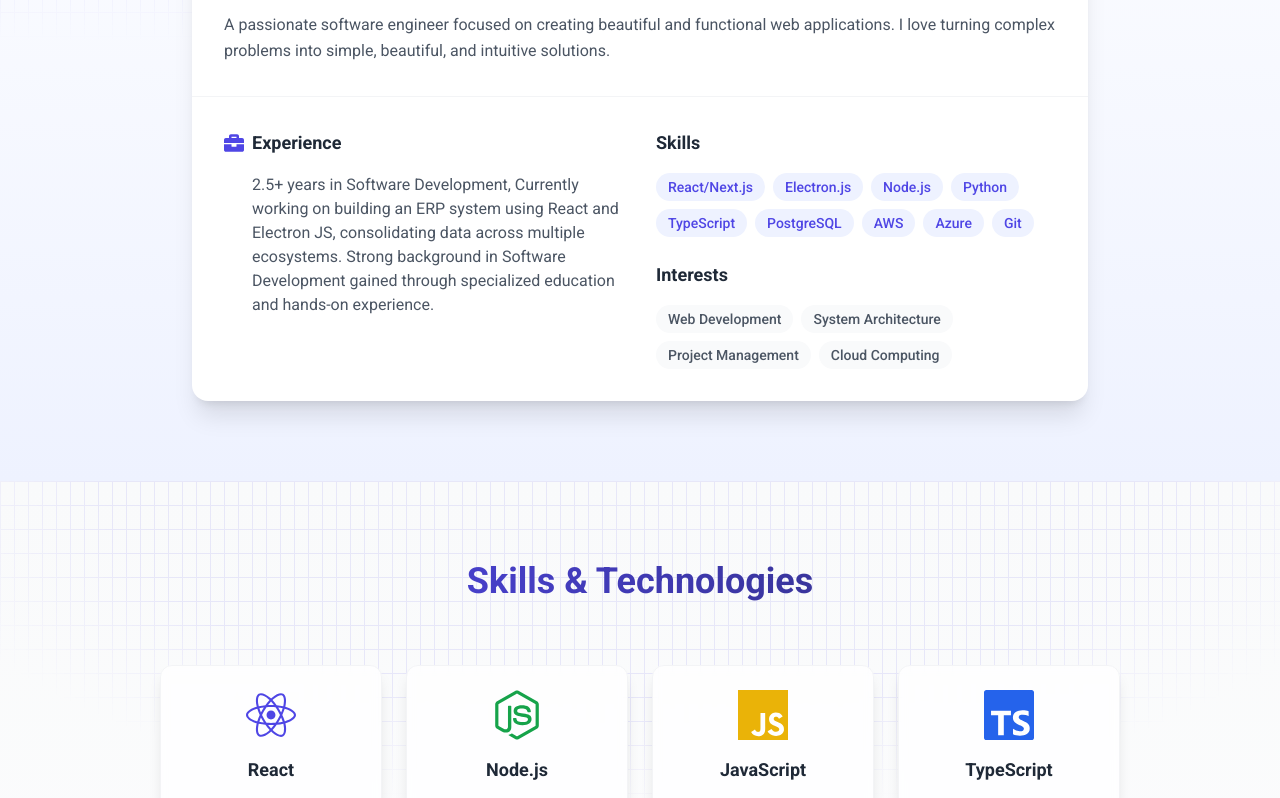
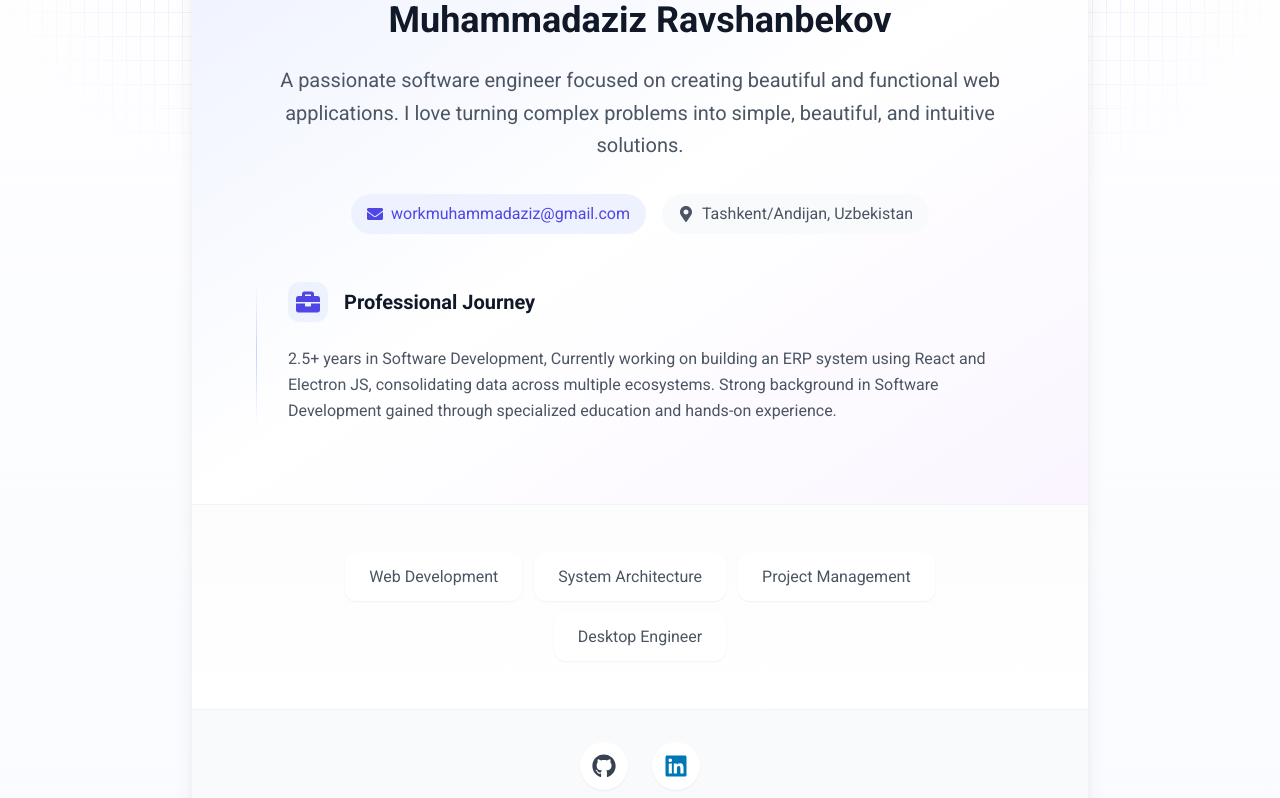
Before and after one commit to smuhammadaziz/portfolio, a React (Vite) app: page / in a window 1280 px wide. Shown: the part 1100-1898 px from the top of the page. Built offline with nearby package versions, Linux system fonts and the light colour scheme.

Commit message:
add: adding new design for my about jsx fle

```diff
--- a/src/components/about/about.jsx
+++ b/src/components/about/about.jsx
@@ -2,144 +2,160 @@ import React from "react";
 import { motion } from "framer-motion";
 import {
   FaBriefcase,
-  FaGraduationCap,
   FaMapMarkerAlt,
   FaEnvelope,
+  FaGithub,
+  FaLinkedin,
 } from "react-icons/fa";
 
 function AboutSection() {
   const personalInfo = {
-    education: "Bachelor's in Computer Science",
     location: "Tashkent/Andijan, Uzbekistan",
     email: "workmuhammadaziz@gmail.com",
     experience:
       "2.5+ years in Software Development, Currently working on building an ERP system using React and Electron JS, consolidating data across multiple ecosystems. Strong background in Software Development gained through specialized education and hands-on experience.",
-    skills: [
-      "React/Next.js",
-      "Electron.js",
-      "Node.js",
-      "Python",
-      "TypeScript",
-      "PostgreSQL",
-      "AWS",
-      "Azure",
-      "Git",
-    ],
     interests: [
       "Web Development",
       "System Architecture",
       "Project Management",
-      "Cloud Computing",
+      "Desktop Engineer",
     ],
   };
 
+  const containerVariants = {
+    hidden: { opacity: 0 },
+    visible: {
+      opacity: 1,
+      transition: {
+        staggerChildren: 0.1,
+      },
+    },
+  };
+
+  const itemVariants = {
+    hidden: { y: 20, opacity: 0 },
+    visible: {
+      y: 0,
+      opacity: 1,
+    },
+  };
+
   return (
-    <section className="relative py-20 overflow-hidden">
-      {/* Background Elements */}
-      <div className="absolute inset-0 bg-gradient-to-b from-white to-indigo-50" />
-      <div className="absolute inset-0 bg-[linear-gradient(to_right,#4f46e5_1px,transparent_1px),linear-gradient(to_bottom,#4f46e5_1px,transparent_1px)] bg-[size:14px_24px] [mask-image:radial-gradient(ellipse_80%_40%_at_10%_0%,#000_70%,transparent_110%)] opacity-[0.1]" />
+    <section className="relative py-24 overflow-hidden">
+      {/* Decorative elements */}
+      <div className="absolute inset-0 bg-gradient-to-b from-white to-indigo-50/30">
+        <div className="absolute inset-0 bg-[linear-gradient(to_right,#4f46e5_1px,transparent_1px),linear-gradient(to_bottom,#4f46e5_1px,transparent_1px)] bg-[size:14px_24px] [mask-image:radial-gradient(ellipse_60%_50%_at_50%_0%,#000_70%,transparent_100%)] opacity-[0.1]" />
+        <div className="absolute top-0 left-0 right-0 h-px bg-gradient-to-b from-transparent via-indigo-200 to-transparent" />
+      </div>
 
-      <div className="container mx-auto px-6 relative z-10">
+      <div className="container mx-auto px-4 sm:px-6 lg:px-8 relative z-10">
         <motion.div
-          initial={{ opacity: 0, y: 20 }}
-          animate={{ opacity: 1, y: 0 }}
-          transition={{ duration: 0.6 }}
+          initial="hidden"
+          whileInView="visible"
+          viewport={{ once: true }}
+          variants={containerVariants}
           className="max-w-4xl mx-auto">
-          <div className="text-center py-6 pt-10">
-            <h2 className="text-4xl font-bold bg-clip-text text-transparent bg-gradient-to-r from-indigo-600 to-indigo-900 mb-4">
+          <motion.div variants={itemVariants} className="text-center mb-8">
+            <h2 className="text-4xl md:text-5xl font-bold text-gray-900 mb-4 tracking-tight">
               About Me
             </h2>
-          </div>
+            <p className="text-lg text-gray-600 max-w-2xl mx-auto">
+              Passionate about creating elegant solutions to complex problems
+            </p>
+          </motion.div>
+
           <motion.div
-            initial={{ opacity: 0, y: 20 }}
-            animate={{ opacity: 1, y: 0 }}
-            transition={{ duration: 0.6, delay: 0.2 }}
-            className="bg-white rounded-2xl shadow-xl hover:shadow-2xl transition-all duration-300">
-            {/* Card Header */}
-            <div className="p-8 border-b border-gray-100">
-              <div className="flex flex-col md:flex-row md:items-center md:justify-between mb-4">
-                <div className="mb-4 md:mb-0">
-                  <h3 className="text-2xl font-bold text-gray-800 mb-2">
+            variants={itemVariants}
+            className="bg-white rounded-2xl shadow-xl overflow-hidden">
+            {/* Hero Section */}
+            <div className="relative px-6 py-16 sm:px-12 sm:py-20 overflow-hidden">
+              <div className="absolute inset-0 bg-gradient-to-br from-indigo-50 via-white to-purple-50" />
+
+              <div className="relative">
+                <motion.div
+                  variants={itemVariants}
+                  className="max-w-3xl mx-auto text-center mb-12">
+                  <h3 className="text-3xl sm:text-4xl font-bold text-gray-900 mb-6">
                     Muhammadaziz Ravshanbekov
                   </h3>
-                  <p className="text-indigo-600 font-semibold">
-                    Full Stack Developer
+                  <p className="text-xl text-gray-600 leading-relaxed mb-8">
+                    A passionate software engineer focused on creating beautiful
+                    and functional web applications. I love turning complex
+                    problems into simple, beautiful, and intuitive solutions.
                   </p>
-                </div>
-                <div className="flex flex-col space-y-2">
-                  <div className="flex items-center text-gray-600">
+                  <div className="flex flex-wrap items-center justify-center gap-4">
+                    <a
+                      href={`mailto:${personalInfo.email}`}
+                      className="inline-flex items-center px-4 py-2 rounded-full bg-indigo-50 text-indigo-600 hover:bg-indigo-100 transition-colors group">
+                      <FaEnvelope className="w-4 h-4 mr-2 group-hover:scale-110 transition-transform" />
+                      <span>{personalInfo.email}</span>
+                    </a>
+                    <span className="inline-flex items-center px-4 py-2 rounded-full bg-gray-50 text-gray-600">
                       <FaMapMarkerAlt className="w-4 h-4 mr-2" />
                       <span>{personalInfo.location}</span>
+                    </span>
                   </div>
-                  <div className="flex items-center text-gray-600">
-                    <FaEnvelope className="w-4 h-4 mr-2" />
-                    <span>{personalInfo.email}</span>
+                </motion.div>
+
+                <motion.div
+                  variants={itemVariants}
+                  className="max-w-3xl mx-auto">
+                  <div className="relative">
+                    <div className="absolute left-0 top-0 h-full w-px bg-gradient-to-b from-transparent via-indigo-200 to-transparent" />
+                    <div className="pl-8">
+                      <div className="flex items-center gap-4 mb-6">
+                        <div className="p-2 bg-indigo-50 rounded-xl">
+                          <FaBriefcase className="w-6 h-6 text-indigo-600" />
                         </div>
-                </div>
+                        <h4 className="text-xl font-bold text-gray-900">
+                          Professional Journey
+                        </h4>
                       </div>
                       <p className="text-gray-600 leading-relaxed">
-                A passionate software engineer focused on creating beautiful and
-                functional web applications. I love turning complex problems
-                into simple, beautiful, and intuitive solutions.
-              </p>
-            </div>
-
-            {/* Card Content */}
-            <div className="p-8">
-              <div className="grid grid-cols-1 md:grid-cols-2 gap-8">
-                {/* Left Column */}
-                <div className="space-y-6">
-                  <div>
-                    <div className="flex items-center mb-4">
-                      <FaBriefcase className="text-indigo-600 w-5 h-5 mr-2" />
-                      <h4 className="text-lg font-semibold text-gray-800">
-                        Experience
-                      </h4>
-                    </div>
-                    <p className="text-gray-600 ml-7">
                         {personalInfo.experience}
                       </p>
                     </div>
                   </div>
-
-                {/* Right Column */}
-                <div className="space-y-6">
-                  <div>
-                    <h4 className="text-lg font-semibold text-gray-800 mb-4">
-                      Skills
-                    </h4>
-                    <div className="flex flex-wrap gap-2">
-                      {personalInfo.skills.map((skill, index) => (
-                        <motion.span
-                          key={skill}
-                          initial={{ opacity: 0, scale: 0.9 }}
-                          animate={{ opacity: 1, scale: 1 }}
-                          transition={{ duration: 0.3, delay: index * 0.1 }}
-                          className="px-3 py-1 bg-indigo-50 text-indigo-600 rounded-full text-sm font-medium hover:bg-indigo-100 transition-colors">
-                          {skill}
-                        </motion.span>
-                      ))}
+                </motion.div>
               </div>
             </div>
-                  <div>
-                    <h4 className="text-lg font-semibold text-gray-800 mb-4">
-                      Interests
-                    </h4>
-                    <div className="flex flex-wrap gap-2">
-                      {personalInfo.interests.map((interest, index) => (
+
+            {/* Interests Section */}
+            <div className="px-6 py-12 sm:px-12 bg-gradient-to-b from-gray-50/50 to-white border-t border-gray-100">
+              <motion.div variants={itemVariants} className="max-w-3xl mx-auto">
+                <div className="flex flex-wrap justify-center gap-3">
+                  {personalInfo.interests.map((interest) => (
                     <motion.span
                       key={interest}
-                          initial={{ opacity: 0, scale: 0.9 }}
-                          animate={{ opacity: 1, scale: 1 }}
-                          transition={{ duration: 0.3, delay: index * 0.1 }}
-                          className="px-3 py-1 bg-gray-50 text-gray-600 rounded-full text-sm font-medium hover:bg-gray-100 transition-colors">
+                      variants={itemVariants}
+                      className="px-6 py-3 bg-white shadow-sm hover:shadow-md rounded-xl text-gray-600 transition-all duration-300">
                       {interest}
                     </motion.span>
                   ))}
                 </div>
+              </motion.div>
             </div>
-                </div>
-              </div>
+
+            {/* Social Links */}
+            <div className="px-6 py-8 sm:px-12 bg-gray-50 border-t border-gray-100">
+              <motion.div
+                variants={itemVariants}
+                className="flex justify-center items-center gap-6">
+                <a
+                  href="https://github.com/smuhammadaziz"
+                  target="_blank"
+                  rel="noopener noreferrer"
+                  className="p-3 rounded-full bg-white shadow-sm hover:shadow-md hover:scale-110 transition-all duration-300">
+                  <FaGithub className="w-6 h-6 text-gray-700" />
+                </a>
+                <a
+                  href="https://www.linkedin.com/in/muhammadaziz-ravshanbekov/"
+                  target="_blank"
+                  rel="noopener noreferrer"
+                  className="p-3 rounded-full bg-white shadow-sm hover:shadow-md hover:scale-110 transition-all duration-300">
+                  <FaLinkedin className="w-6 h-6 text-[#0077b5]" />
+                </a>
+              </motion.div>
             </div>
           </motion.div>
         </motion.div>
```
Lines whose indentation alone changed are shown as unchanged.
